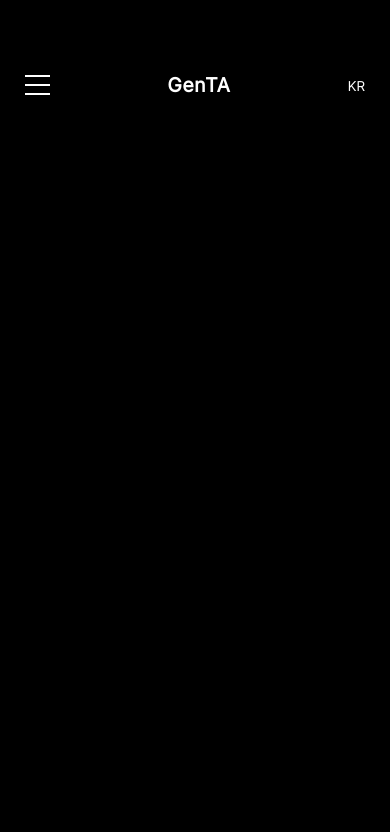
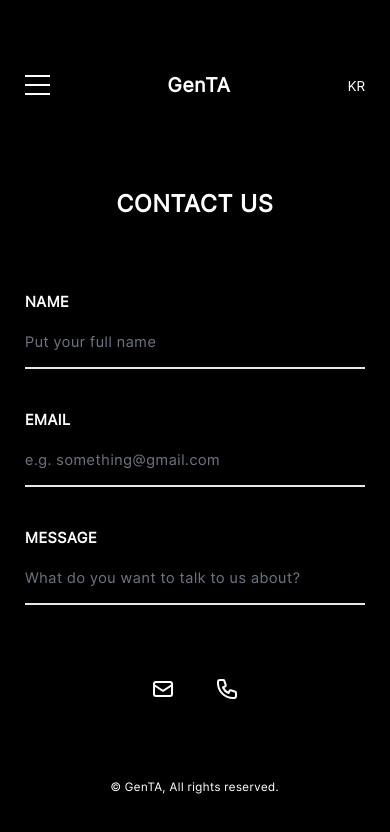
Before and after one commit to NeerajReddyK/genta, a Next.js app: page /contact in a window 390 px wide. Shown: the top 832 px of the page. Built offline with nearby package versions, Linux system fonts and the light colour scheme.

Commit message:
Added Contact page mobile

```diff
--- a/src/app/contact/page.tsx
+++ b/src/app/contact/page.tsx
@@ -1,8 +1,16 @@
+import ContactForm from "@/components/ContactForm";
+import FooterSm from "@/components/FooterSm";
 import HeaderSm from "@/components/HeaderSm";
 
 const Contact = () => {
   return (
-    <HeaderSm />
+    <div className="min-h-screen flex flex-col">
+      <HeaderSm />
+      <div className="flex-1">
+        <ContactForm />
+      </div>
+      <FooterSm />
+    </div>
   )
 }
 export default Contact;
--- /dev/null
+++ b/src/components/ContactForm.tsx
@@ -0,0 +1,100 @@
+
+'use client'
+
+import { useState } from "react";
+
+const ContactForm = () => {
+  const [formData, setFormData] = useState({
+    name: '',
+    email: '',
+    message: '',
+  })
+
+  const handleChange = (e: React.ChangeEvent<HTMLInputElement | HTMLTextAreaElement>) => {
+    const {name, value} = e.target;
+    setFormData(prev => ({
+      ...prev,
+      [name]: value
+    }))
+  }
+
+  return (
+    <div>
+      <div className="flex items-center justify-center pt-[66px]">
+        <h1 className="font-bold text-[24px] leading-[38px] tracking-[0.96px]">
+          CONTACT US
+        </h1>
+      </div>
+      <form>
+        <div className="flex flex-col px-[25px] pt-[60px] pb-[32px]">
+          <label
+            htmlFor="name"
+            className="font-semibold text-[15px] leading-[38px] tracking-[0.6px] pb-[2px] "
+          >
+            NAME
+          </label>
+          <input
+            type="text"
+            id="name"
+            name="name"
+            value={formData.name}
+            onChange={handleChange}
+            placeholder="Put your full name"
+            className="w-full bg-transparent font-normal text-[15px] leading-[38px] tracking-[0.6px] border-b-[2px] border-x-white pb-[6px] outline-none placeholder:text-gray-500 focus:border-white transition-colors"
+          />
+        </div>
+
+        <div className="flex flex-col px-[25px] pb-[32px]">
+          <label
+            htmlFor="email"
+            className="font-semibold text-[15px] leading-[38px] tracking-[0.6px] pb-[2px] "
+          >
+            EMAIL
+          </label>
+          <input
+            type="text"
+            id="email"
+            name="email"
+            value={formData.email}
+            onChange={handleChange}
+            placeholder="e.g. something@gmail.com"
+            className="w-full bg-transparent font-normal text-[15px] leading-[38px] tracking-[0.6px] border-b-[2px] border-x-white pb-[6px] outline-none placeholder:text-gray-500 focus:border-white transition-colors"
+          />
+        </div>
+
+        <div className="flex flex-col px-[25px] pb-[32px]">
+          <label
+            htmlFor="message"
+            className="font-semibold text-[15px] leading-[38px] tracking-[0.6px] pb-[2px] "
+          >
+            MESSAGE
+          </label>
+          <input
+            type="text"
+            id="message"
+            name="message"
+            value={formData.message}
+            onChange={handleChange}
+            placeholder="What do you want to talk to us about?"
+            className="w-full bg-transparent font-normal text-[15px] leading-[38px] tracking-[0.6px] border-b-[2px] border-x-white pb-[6px] outline-none placeholder:text-gray-500 focus:border-white transition-colors"
+          />
+        </div>
+      </form>
+
+      <div className="flex justify-center space-x-6 pt-8">
+        <button type="button" className="p-2" aria-label="Send email">
+          <svg className="w-6 h-6" fill="none" stroke="currentColor" viewBox="0 0 24 24">
+            <path strokeLinecap="round" strokeLinejoin="round" strokeWidth={2} d="M3 8l7.89 5.26a2 2 0 002.22 0L21 8M5 19h14a2 2 0 002-2V7a2 2 0 00-2-2H5a2 2 0 00-2 2v10a2 2 0 002 2z" />
+          </svg>
+        </button>
+        <button type="button" className="p-2" aria-label="Call us">
+          <svg className="w-6 h-6" fill="none" stroke="currentColor" viewBox="0 0 24 24">
+            <path strokeLinecap="round" strokeLinejoin="round" strokeWidth={2} d="M3 5a2 2 0 012-2h3.28a1 1 0 01.948.684l1.498 4.493a1 1 0 01-.502 1.21l-2.257 1.13a11.042 11.042 0 005.516 5.516l1.13-2.257a1 1 0 011.21-.502l4.493 1.498a1 1 0 01.684.949V19a2 2 0 01-2 2h-1C9.716 21 3 14.284 3 6V5z" />
+          </svg>
+        </button>
+      </div>
+
+    </div>
+  )
+}
+export default ContactForm;
--- /dev/null
+++ b/src/components/FooterSm.tsx
@@ -0,0 +1,9 @@
+
+const FooterSm = () => {
+  return (
+    <footer className="font-medium text-[12px] leading-[20.28px] tracking-[0.48px] flex items-center justify-center pb-[47px]">
+      © GenTA, All rights reserved.
+    </footer>
+  )
+}
+export default FooterSm;
```
